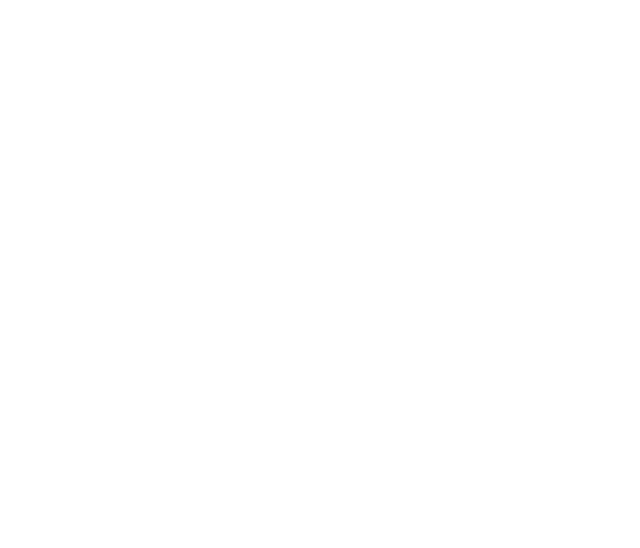
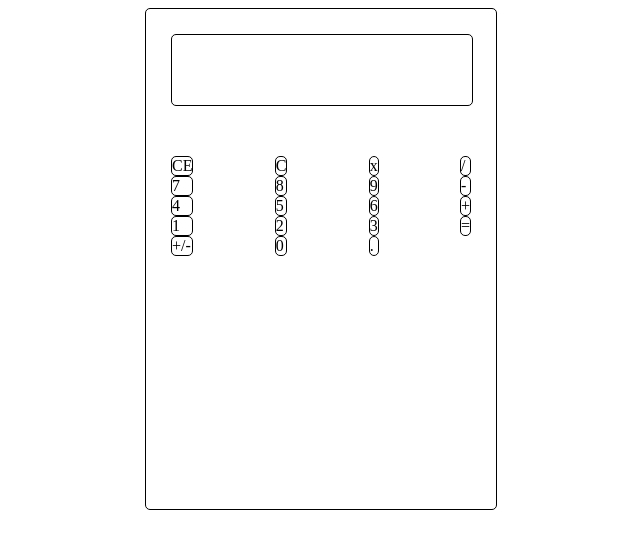
Before and after one commit to willhlong/odin-calculator, a plain HTML site: page index.html in a window 1280 px wide. Shown: the whole page, without its empty margins (319-959 px from the left). Drawn offline with Linux system fonts and the light colour scheme.

Commit message:
Added basic HTML, CSS needs work

```diff
--- a/index.html
+++ b/index.html
@@ -8,6 +8,39 @@
     <title>Calculator</title>
 </head>
 <body>
+    <div class="calculator-container">
+        <div class="display">
 
+        </div>
+        <div class="buttons-container">
+            <div class="first-col">
+                <div class="clear-entry">CE</div>
+                <div class="seven">7</div>
+                <div class="four">4</div>
+                <div class="one">1</div>
+                <div class="negative">+/-</div>
+            </div>
+            <div class="second-col">
+                <div class="clear">C</div>
+                <div class="eight">8</div>
+                <div class="five">5</div>
+                <div class="two">2</div>
+                <div class="zero">0</div>
+            </div>
+            <div class="third-col">
+                <div class="multiply">x</div>
+                <div class="nine">9</div>
+                <div class="six">6</div>
+                <div class="three">3</div>
+                <div class="decimal">.</div>
+            </div>
+            <div class="fourth-col">
+                <div class="divide">/</div>
+                <div class="subtract">-</div>
+                <div class="addition">+</div>
+                <div class="equal">=</div>
+            </div>
+        </div>
+    </div>
 </body>
 </html>
--- a/style.css
+++ b/style.css
@@ -0,0 +1,34 @@
+
+.calculator-container {
+    width: 350px;
+    height: 500px;
+    display: flex;
+    flex-direction: column;
+    border-style: solid;
+    border-width: 1px;
+    border-radius: 5px;
+    margin: auto;
+}
+
+.display {
+    border: 1px solid black;
+    border-radius: 5px;
+    width: 300px;
+    height: 75px;
+    margin: 25px;
+}
+
+.buttons-container {
+    display: flex;
+    justify-content: space-between;
+    margin: 25px;
+    height: 350px;
+}
+
+.first-col>*, .second-col>*, .third-col>*, .fourth-col>* {
+    border: 1px solid black;
+    border-radius: 5px;
+    display: flex;
+    flex-direction: column;
+    justify-content: space-between;
+}
```
